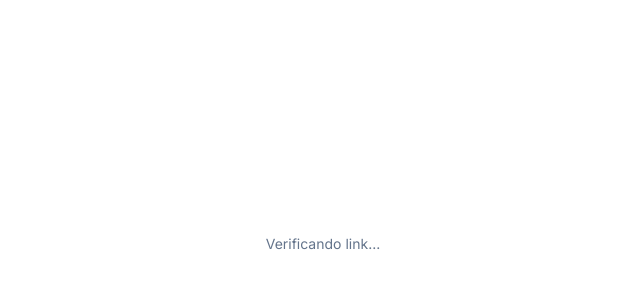
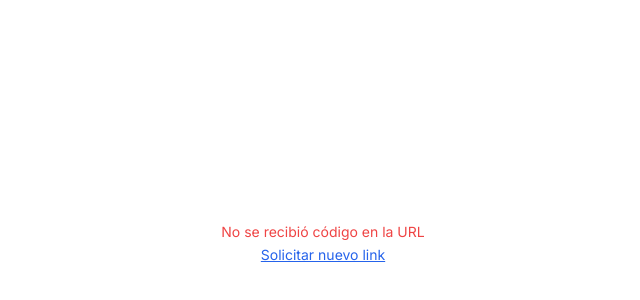
Before and after one commit to FrancoAdminLB/MiPyme, a Next.js app: page /auth/callback in a window 1280 px wide. Before the commit this address had no page. Shown: the part 156-456 px from the top of the page, without its empty margins (317-957 px from the left). Built offline with nearby package versions, Linux system fonts and the light colour scheme.

Commit message:
debug: mostrar error real de exchangeCodeForSession en callback

```diff
--- a/app/auth/callback/page.tsx
+++ b/app/auth/callback/page.tsx
@@ -7,14 +7,14 @@ import { createClient } from '@/lib/supabase/client'
 function CallbackHandler() {
   const router = useRouter()
   const searchParams = useSearchParams()
-  const [status, setStatus] = useState<'loading' | 'error'>('loading')
+  const [errorMsg, setErrorMsg] = useState<string | null>(null)
 
   useEffect(() => {
     const code = searchParams.get('code')
     const next = searchParams.get('next') ?? '/nueva-contrasena'
 
     if (!code) {
-      router.replace('/login?error=link_invalido')
+      setErrorMsg('No se recibió código en la URL')
       return
     }
 
@@ -22,15 +22,21 @@ function CallbackHandler() {
 
     supabase.auth.exchangeCodeForSession(code).then(({ error }) => {
       if (error) {
-        setStatus('error')
-        router.replace('/login?error=link_invalido')
+        setErrorMsg(`Error: ${error.message} (status: ${error.status})`)
       } else {
         router.replace(next)
       }
     })
   }, [router, searchParams])
 
-  if (status === 'error') return null
+  if (errorMsg) {
+    return (
+      <div className="space-y-3 text-center">
+        <p className="text-sm text-destructive">{errorMsg}</p>
+        <a href="/recuperar" className="text-sm text-primary underline">Solicitar nuevo link</a>
+      </div>
+    )
+  }
 
   return <p className="text-sm text-muted-foreground">Verificando link...</p>
 }
```
